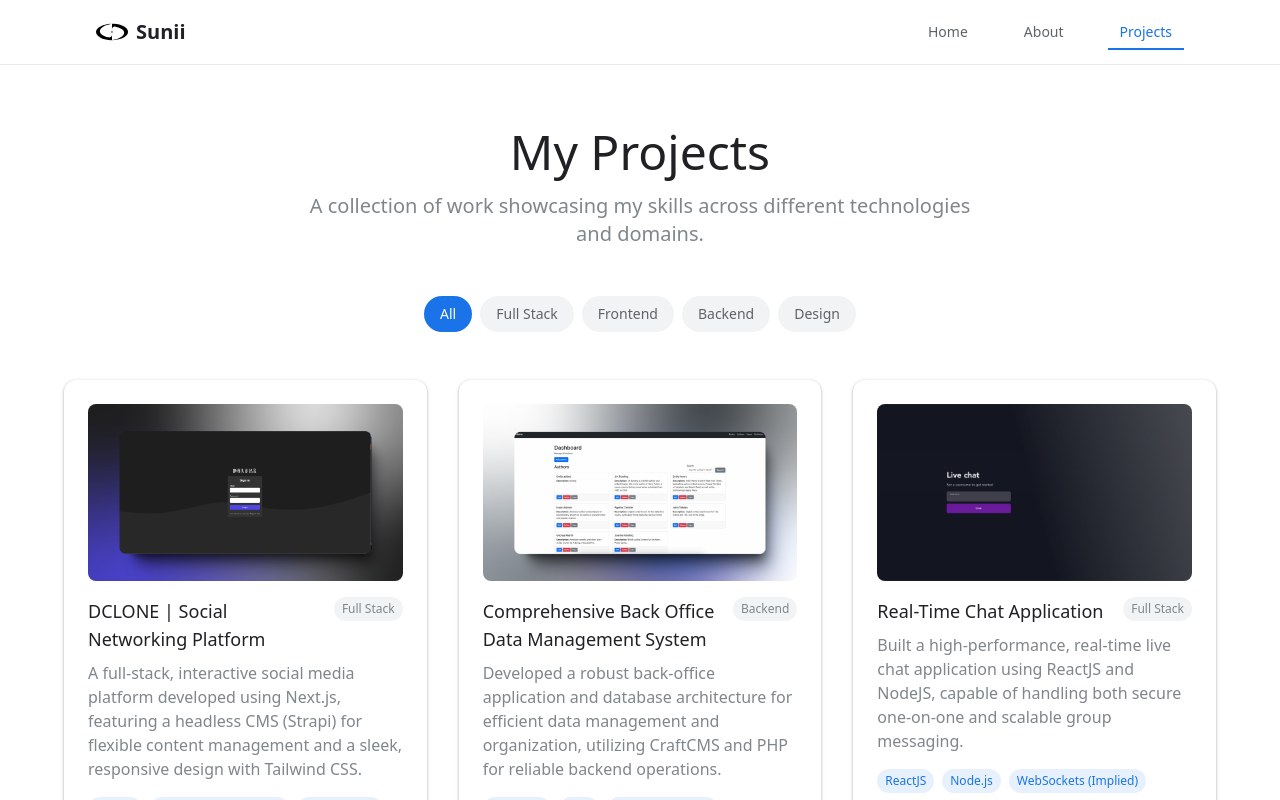
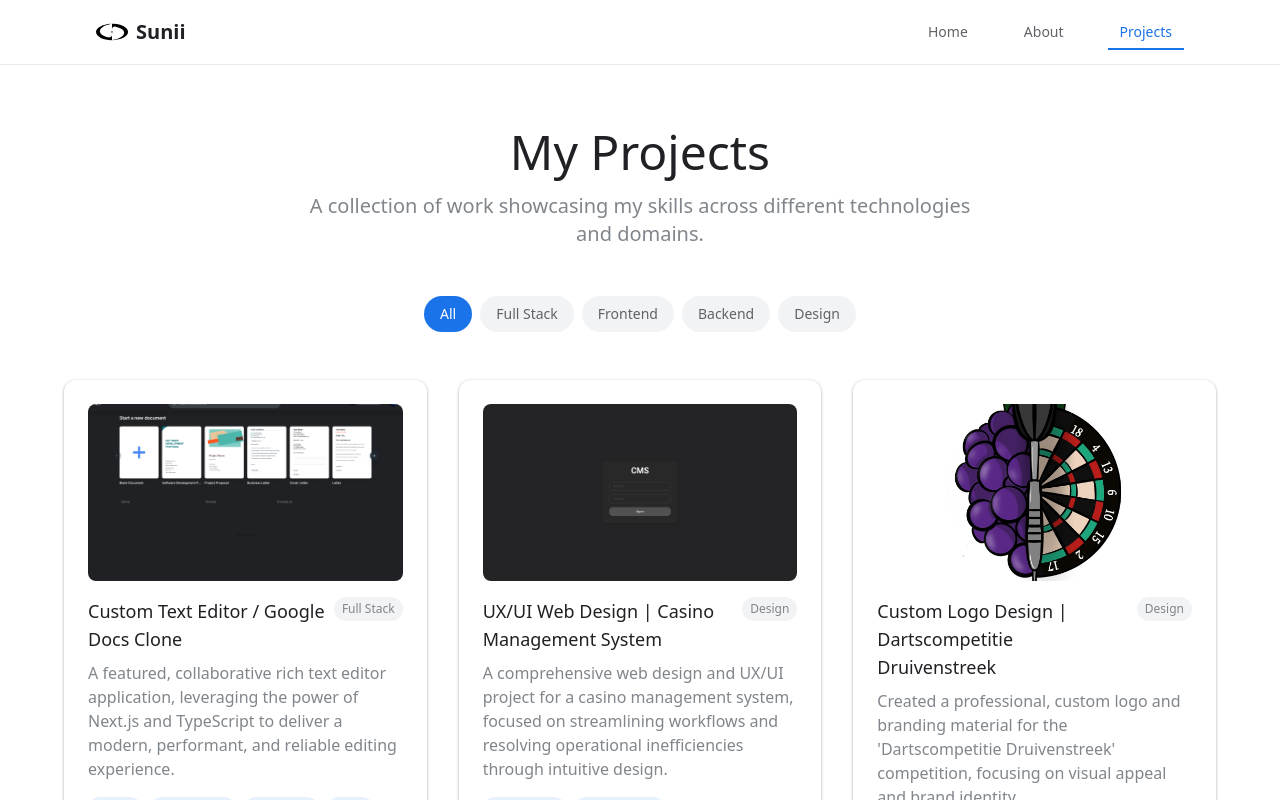
Before and after one commit to Sunii-999/portfolio, a React (Create React App) app: page /projects in a window 1280 px wide. Shown: the top 800 px of the page. Built offline with nearby package versions, Linux system fonts and the light colour scheme.

Commit message:
reordered projects

```diff
--- a/src/pages/Projects.jsx
+++ b/src/pages/Projects.jsx
@@ -4,18 +4,22 @@ import { ExternalLink, Github, Filter } from 'lucide-react';
 import Card from '../components/ui/Card';
 import Button from '../components/ui/Button';
 import { projects, projectCategories } from '../data/projects';
-import { Link } from 'react-router-dom'; // <-- Add this!
+import { Link } from 'react-router-dom';
 
 const Projects = () => {
   const [selectedCategory, setSelectedCategory] = useState('All');
   const [isFilterOpen, setIsFilterOpen] = useState(false);
 
   const filteredProjects = useMemo(() => {
-    if (selectedCategory === 'All') return projects;
-    return projects.filter(project => project.category === selectedCategory);
+    // 1. Filter the projects based on the selected category
+    const categoryFiltered = selectedCategory === 'All'
+      ? projects
+      : projects.filter(project => project.category === selectedCategory);
+
+    return categoryFiltered.slice().sort((a, b) => b.id - a.id);
 
   }, [selectedCategory]);
-  console.log(filteredProjects);
+  // console.log(filteredProjects); // Removed console.log
 
   return (
     <div className="min-h-screen pt-16">
@@ -115,7 +119,7 @@ const Projects = () => {
                   exit={{ opacity: 0, scale: 0.9 }}
                   transition={{ duration: 0.3, delay: index * 0.05 }}
                 >
-                  <Link to={`/project/${project.slug}`}>
+                  <Link to={`/project/${project.slug}`} className="block h-full"> {/* Ensure Link is block-level for the whole card */}
                   <Card className="h-full group">
                     {/* Project Image */}
                     <div className="aspect-video bg-google-gray-200 rounded-lg mb-4 overflow-hidden">
@@ -159,7 +163,8 @@ const Projects = () => {
                         ))}
                       </div>
 
-                      {/* Project Links */}
+                      {/* Project Links - NOTE: You should consider moving these links outside of the main Link to the detail page
+                          if you want users to be able to click Live Demo/Code directly without going to the detail page. */}
                       <div className="flex gap-2 mt-auto">
                         {project.liveUrl && (
                           <a
@@ -167,6 +172,7 @@ const Projects = () => {
                             target="_blank"
                             rel="noopener noreferrer"
                             className="flex-1"
+                            onClick={(e) => e.stopPropagation()} // Prevents the card's Link from triggering
                           >
                             <Button size="sm" className="w-full">
                               <ExternalLink size={14} className="mr-1" />
@@ -180,6 +186,7 @@ const Projects = () => {
                             target="_blank"
                             rel="noopener noreferrer"
                             className="flex-1"
+                            onClick={(e) => e.stopPropagation()} // Prevents the card's Link from triggering
                           >
                             <Button variant="secondary" size="sm" className="w-full">
                               <Github size={14} className="mr-1" />
```
